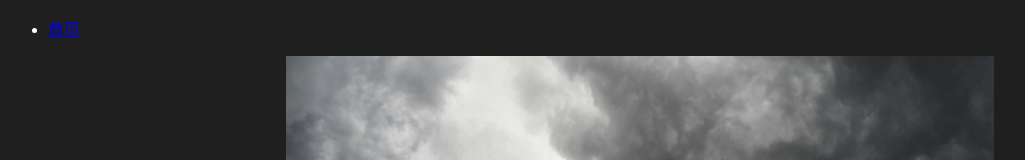
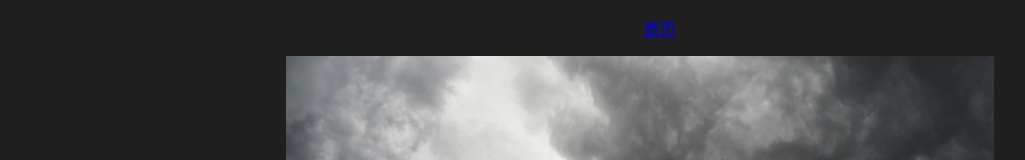
Before and after one commit to kitln/kitln.github.io, a plain HTML site: page index.html in a window 1280 px wide. Shown: the top 160 px of the page, without its empty margins (0-1025 px from the left). Drawn offline with Linux system fonts and the light colour scheme; a web font is replaced by a local one.

Commit message:
Update index.html

```diff
--- a/index.html
+++ b/index.html
@@ -10,6 +10,9 @@
 				src: url("/f/清松手写体-1.ttf") format("truetype");
 			}
 			.QS { font-family:"QingSong"; }
+			nav { text-align: center; }
+			nav ul { list-style-type: none; }
+			nav li { display: inline; margin: 0 10px; }
 			h1 {
 				font-weight: 576;
 				text-align: center;
```
